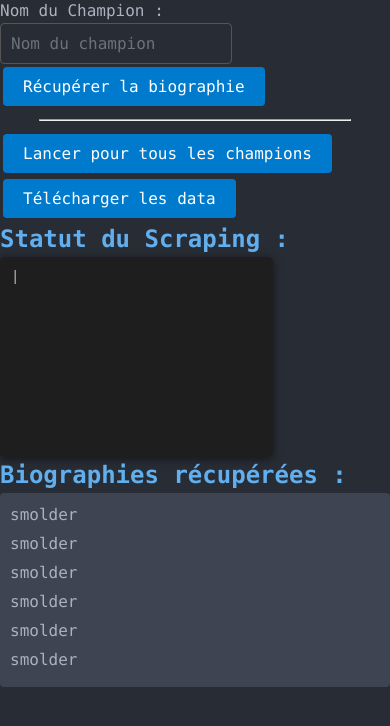
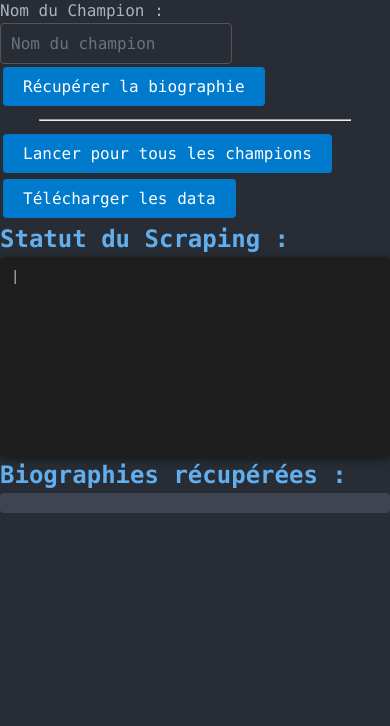
Before and after one commit to ABBESAmine/6scrapper, a Flask app: template templates/index.html in a window 390 px wide. Shown: the part 105-831 px from the top of the page. Run offline with Flask 3, Linux system fonts and the light colour scheme; the template is opened without the code that fills it, so the values that code supplies are empty; some libraries are stand-ins or nearby versions.

Commit message:
front end

```diff
--- a/templates/index.html
+++ b/templates/index.html
@@ -67,6 +67,7 @@
         }
 
         ol {
+            width: 30%;
             background-color: #3e4451; /* Fond de la liste */
             color: #abb2bf; /* Couleur du texte */
             padding: 10px; /* Espacement interne */
@@ -109,6 +110,15 @@
             margin-top: 10px;
             margin-bottom: 10px;
         }
+
+        @media (max-width: 768px){
+            ol{
+                width: 100%;
+            }
+            #scrapingStatus{
+                width: 100%;
+            }
+        }
     </style>
     <script src="https://code.jquery.com/jquery-3.6.0.min.js"></script>
 </head>
@@ -132,12 +142,6 @@
 
     <h2>Biographies récupérées :</h2>
     <ol id="championList">
-        <li>smolder</li>
-        <li>smolder</li>
-        <li>smolder</li>
-        <li>smolder</li>
-        <li>smolder</li>
-        <li>smolder</li>
     </ol>
 
     <script src="https://unpkg.com/typewriter-effect@latest/dist/core.js"></script>
```
